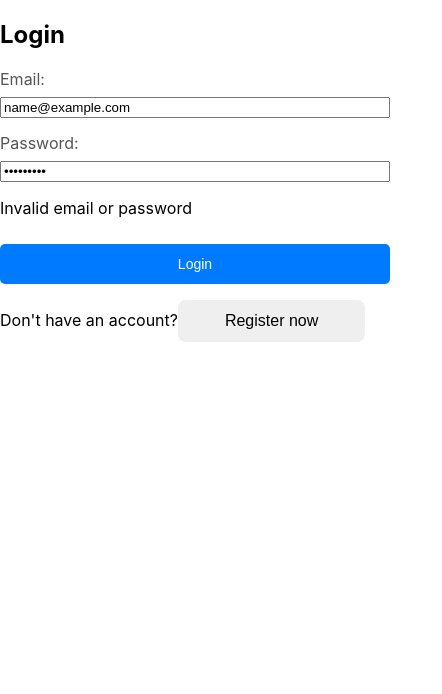
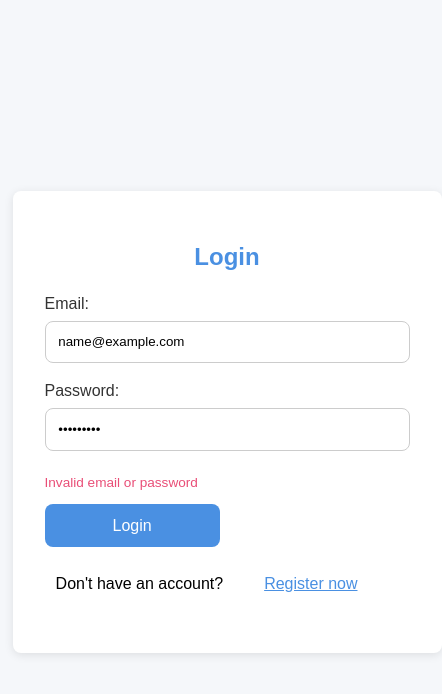
Before and after one commit to sjankdev/attendit, a React (Create React App) app in the folder frontend/: page /login in a window 390 px wide. Both pictures are taken after typing "name@example.com", "Sample123" into the empty fields and a click on the button "Login". Shown: the top 694 px of the page, 442 px wide, since content can reach past the window. Built offline with nearby package versions, Linux system fonts and the light colour scheme; no server answers.

Commit message:
Enhance login page with modern design and responsive CSS layout for improved user experience.

```diff
--- a/frontend/src/assets/css/Login.css
+++ b/frontend/src/assets/css/Login.css
@@ -1,23 +1,37 @@
+
+:root {
+  --primary-color: #4a90e2;
+  --secondary-color: #50e3c2;
+  --background-color: #f5f7fa;
+  --text-color: #333;
+  --error-color: #e94e77;
+  --button-hover-color: #3a78c8;
+  --border-radius: 8px;
+}
+
 body {
-    font-family: 'Montserrat', sans-serif;
   margin: 0;
-    padding: 0;
-    background-color: #e0f7fa;
+  font-family: "Arial", sans-serif;
+  background-color: var(--background-color);
+  display: flex;
+  justify-content: center;
+  align-items: center;
+  height: 100vh;
 }
 
 .login-container {
-    max-width: 450px;
-    margin: 50px auto;
-    padding: 30px;
-    background: white;
-    border-radius: 10px;
-    box-shadow: 0 4px 20px rgba(0, 0, 0, 0.1);
+  background-color: white;
+  padding: 2rem;
+  border-radius: var(--border-radius);
+  box-shadow: 0 2px 10px rgba(0, 0, 0, 0.1);
+  width: 100%;
+  max-width: 400px;
 }
 
-h2 {
+.login-title {
   text-align: center;
-    color: #00796b;
-    margin-bottom: 20px;
+  color: var(--primary-color);
+  margin-bottom: 1.5rem;
 }
 
 .login-form {
@@ -26,105 +40,76 @@ h2 {
 }
 
 .form-group {
-    margin-bottom: 20px;
+  margin-bottom: 1.2rem;
 }
 
 label {
-    margin-bottom: 5px;
-    font-weight: 500;
-    color: #00695c;
+  margin-bottom: 0.5rem;
+  color: var(--text-color);
 }
 
 input {
-    padding: 12px;
-    border: 2px solid #4db6ac;
-    border-radius: 5px;
-    width: 100%;
-    box-sizing: border-box;
-    transition: border-color 0.3s, box-shadow 0.3s;
+  padding: 0.8rem;
+  border: 1px solid #ccc;
+  border-radius: var(--border-radius);
+  transition: border-color 0.2s;
 }
 
 input:focus {
-    border-color: #00796b;
+  border-color: var(--primary-color);
   outline: none;
-    box-shadow: 0 0 5px rgba(0, 121, 107, 0.5);
 }
 
-.error-message,
-.server-error {
-    color: #d32f2f;
-    font-size: 0.9em;
+.input-error {
+  border-color: var(--error-color);
 }
 
-.submit-button {
-    padding: 12px;
-    background-color: #00796b;
+.error-message {
+  color: var(--error-color);
+  font-size: 0.85rem;
+}
+
+.login-button {
+  background-color: var(--primary-color);
   color: white;
+  padding: 0.8rem;
   border: none;
-    border-radius: 5px;
+  border-radius: var(--border-radius);
   cursor: pointer;
-    font-size: 1em;
-    transition: background-color 0.3s, transform 0.2s;
+  transition: background-color 0.3s;
+}
+
+.login-button:hover {
+  background-color: var(--button-hover-color);
+}
+
+.resend-verification {
+  margin-top: 1rem;
+  text-align: center;
+}
+
+.resend-button {
+  background-color: var(--secondary-color);
+  color: white;
+  padding: 0.6rem 1rem;
+  border: none;
+  border-radius: var(--border-radius);
+  cursor: pointer;
 }
 
 .register-prompt {
   text-align: center;
-    margin-top: 15px;
+  margin-top: 1rem;
 }
 
 .register-button {
-    background-color: transparent;
-    color: #00796b;
+  background: none;
   border: none;
+  color: var(--primary-color);
   cursor: pointer;
   text-decoration: underline;
-    margin-left: 5px;
-    font-size: 1em;
-    transition: color 0.3s;
 }
 
 .register-button:hover {
-    color: #005b5c;
+  color: var(--button-hover-color);
 }
-
-
-.submit-button:hover {
-    background-color: #005b5c;
-    transform: translateY(-2px);
-    box-shadow: 0 2px 5px rgba(0, 0, 0, 0.2);
-}
-
-.resend-verification {
-    text-align: center;
-    margin-top: 20px;
-}
-
-.resend-button {
-    background-color: #00796b;
-    color: white;
-    padding: 10px 15px;
-    border: none;
-    border-radius: 5px;
-    cursor: pointer;
-    transition: background-color 0.3s, transform 0.2s;
-}
-
-.resend-button:hover {
-    background-color: #005b5c;
-    transform: translateY(-2px);
-    box-shadow: 0 2px 5px rgba(0, 0, 0, 0.2);
-}
-
-p {
-    text-align: center;
-    margin-top: 15px;
-}
-
-p a {
-    color: #00796b;
-    text-decoration: none;
-}
-
-p a:hover {
-    text-decoration: underline;
-}
--- a/frontend/src/components/Login.tsx
+++ b/frontend/src/components/Login.tsx
@@ -1,7 +1,8 @@
-import React, { useState } from 'react';
-import { useForm, SubmitHandler } from 'react-hook-form';
-import axios from 'axios';
-import { useNavigate } from 'react-router-dom';
+import React, { useState } from "react";
+import { useForm, SubmitHandler } from "react-hook-form";
+import axios from "axios";
+import { useNavigate } from "react-router-dom";
+import "../assets/css/Login.css";
 
 interface LoginForm {
   email: string;
@@ -9,44 +10,53 @@ interface LoginForm {
 }
 
 const Login: React.FC = () => {
-    const { register, handleSubmit, formState: { errors } } = useForm<LoginForm>();
-    const [serverError, setServerError] = useState<string>('');
+  const {
+    register,
+    handleSubmit,
+    formState: { errors },
+  } = useForm<LoginForm>();
+  const [serverError, setServerError] = useState<string>("");
   const navigate = useNavigate();
-    const [emailForResend, setEmailForResend] = useState<string>('');
+  const [emailForResend, setEmailForResend] = useState<string>("");
 
   const onSubmit: SubmitHandler<LoginForm> = async (data) => {
-        setServerError('');
+    setServerError("");
     try {
-            const response = await axios.post('http://localhost:5000/api/auth/login', data);
+      const response = await axios.post(
+        "http://localhost:5000/api/auth/login",
+        data
+      );
       if (response.data.token && response.data.refreshToken) {
-                localStorage.setItem('token', response.data.token);
-                localStorage.setItem('refreshToken', response.data.refreshToken);
-                navigate('/home');
+        localStorage.setItem("token", response.data.token);
+        localStorage.setItem("refreshToken", response.data.refreshToken);
+        navigate("/home");
       } else {
-                setServerError('Invalid login credentials');
+        setServerError("Invalid login credentials");
       }
     } catch (error: any) {
       if (error.response?.status === 403) {
         setEmailForResend(data.email);
       } else {
-                setServerError('Invalid email or password');
+        setServerError("Invalid email or password");
       }
     }
   };
 
   const handleResendVerification = async () => {
     try {
-            await axios.post('http://localhost:5000/api/auth/resend-verification', { email: emailForResend });
-            alert('Verification email resent successfully.');
+      await axios.post("http://localhost:5000/api/auth/resend-verification", {
+        email: emailForResend,
+      });
+      alert("Verification email resent successfully.");
     } catch (error) {
-            alert('Failed to resend verification email.');
+      alert("Failed to resend verification email.");
     }
   };
 
   return (
     <div className="login-container">
-            <h2>Login</h2>
-            <form className="login-form" onSubmit={handleSubmit(onSubmit)} noValidate>
+      <h2 className="login-title">Login</h2>
+      <form onSubmit={handleSubmit(onSubmit)} className="login-form" noValidate>
         <div className="form-group">
           <label htmlFor="email">Email:</label>
           <input
@@ -54,9 +64,14 @@ const Login: React.FC = () => {
             id="email"
             {...register("email", { required: "Email is required" })}
             autoComplete="email"
+            className={errors.email ? "input-error" : ""}
             aria-describedby="emailError"
           />
-                    {errors.email && <p id="emailError" className="error-message">{errors.email.message}</p>}
+          {errors.email && (
+            <p id="emailError" className="error-message">
+              {errors.email.message}
+            </p>
+          )}
         </div>
         <div className="form-group">
           <label htmlFor="password">Password:</label>
@@ -65,26 +80,49 @@ const Login: React.FC = () => {
             id="password"
             {...register("password", { required: "Password is required" })}
             autoComplete="current-password"
+            className={errors.password ? "input-error" : ""}
             aria-describedby="passwordError"
           />
-                    {errors.password && <p id="passwordError" className="error-message">{errors.password.message}</p>}
+          {errors.password && (
+            <p id="passwordError" className="error-message">
+              {errors.password.message}
+            </p>
+          )}
         </div>
 
-                {serverError && !emailForResend && <p className="server-error">{serverError}</p>}
+        {serverError && !emailForResend && (
+          <p className="error-message">{serverError}</p>
+        )}
 
-                <button type="submit" className="submit-button">Login</button>
+        <button type="submit" className="login-button">
+          Login
+        </button>
       </form>
 
       {emailForResend && (
         <div className="resend-verification">
-                    <p>Your account is not verified. Click below to resend the verification email:</p>
-                    <button type="button" onClick={handleResendVerification} className="resend-button">Resend Verification Email</button>
+          <p>
+            Your account is not verified. Click below to resend the verification
+            email:
+          </p>
+          <button
+            type="button"
+            className="resend-button"
+            onClick={handleResendVerification}
+          >
+            Resend Verification Email
+          </button>
         </div>
       )}
 
       <p className="register-prompt">
         Don't have an account?
-                <button onClick={() => navigate('/register')} className="register-button">Register now</button>
+        <button
+          className="register-button"
+          onClick={() => navigate("/register")}
+        >
+          Register now
+        </button>
       </p>
     </div>
   );
```
Lines whose indentation alone changed are shown as unchanged.
